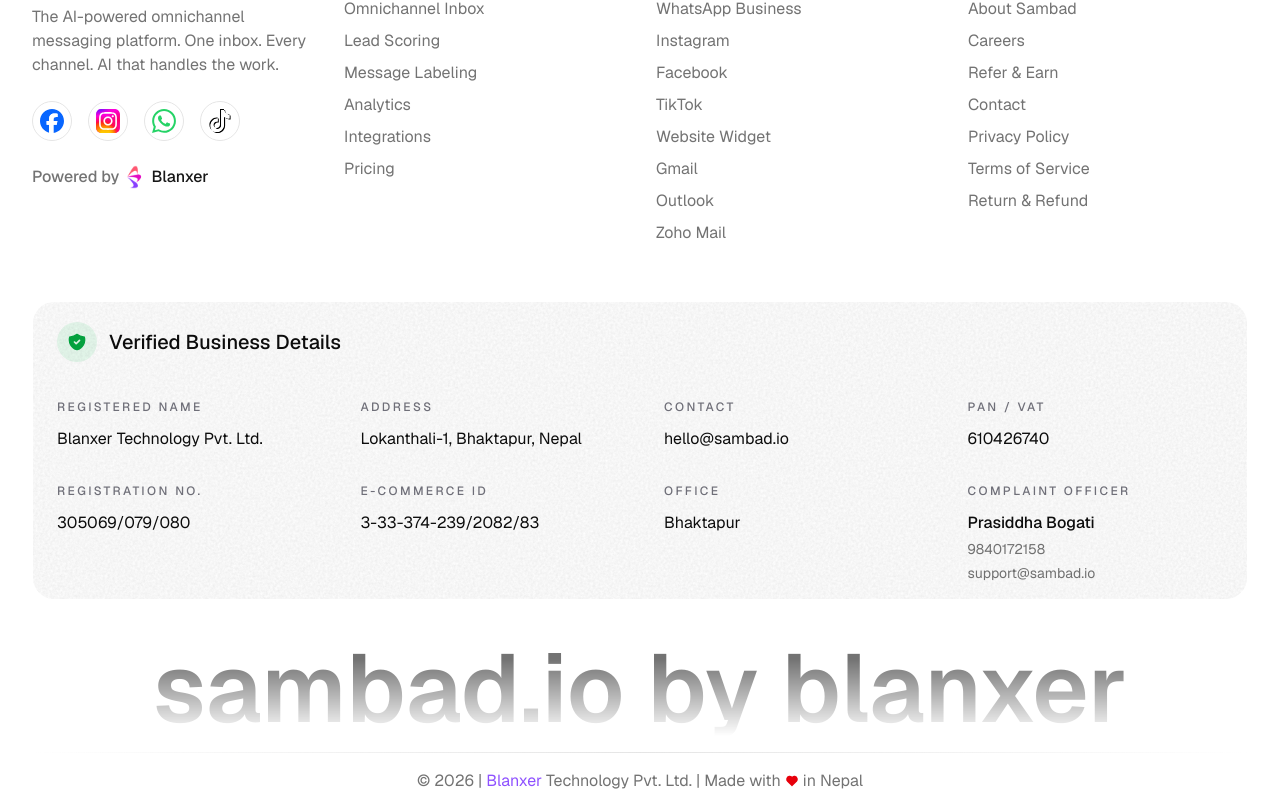
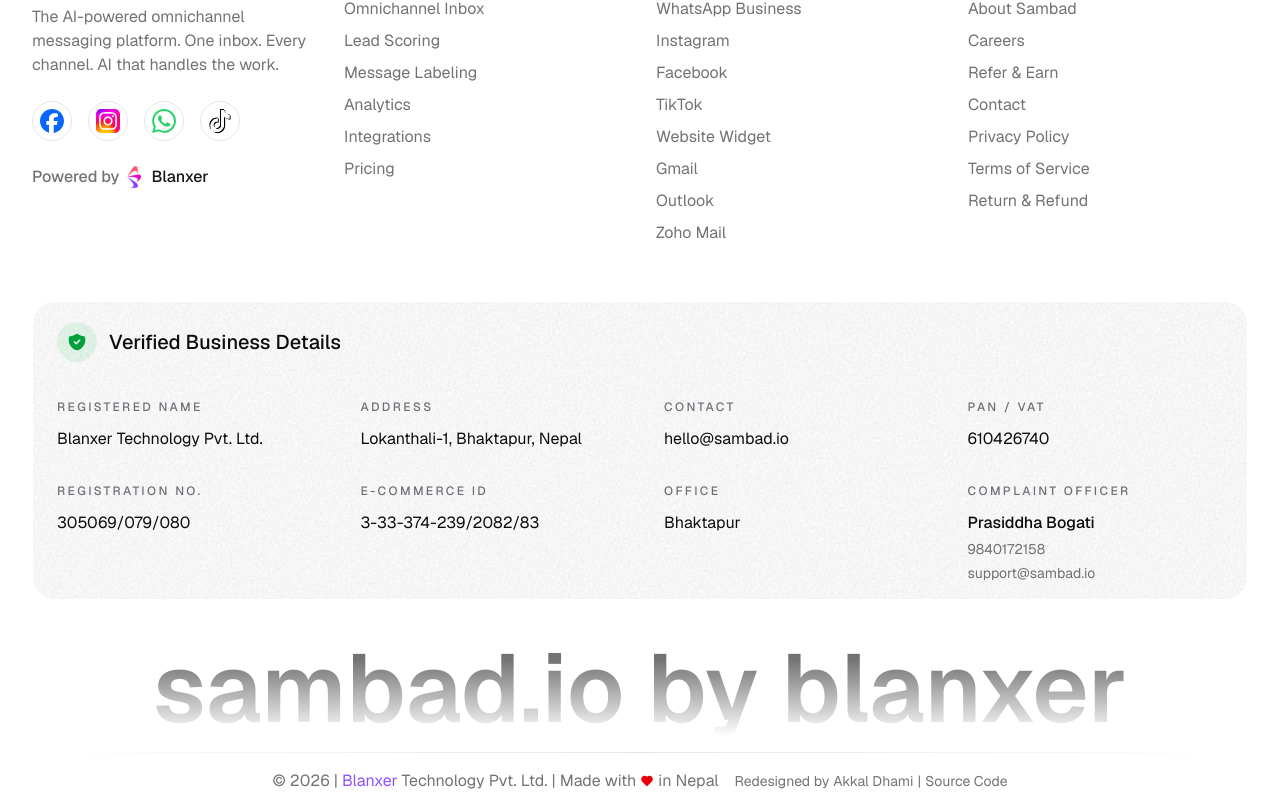
Before and after one commit to AkkalDhami/sambad-landing-page, a Next.js app: page /pricing in a window 1280 px wide. Shown: the part 2370-3179 px from the top of the page. Built offline with nearby package versions, Linux system fonts and the light colour scheme.

Commit message:
feat(footer): enhance footer with redesign credit and source code link

```diff
--- a/components/layouts/footer.tsx
+++ b/components/layouts/footer.tsx
@@ -163,8 +163,8 @@
       <VerifiedBusinessDetails />
       <FooterBrandName />
       <div className="h-px w-full bg-linear-to-r via-border" />
-      <div className="flex w-full items-center flex-wrap justify-center py-4">
-        <p className="flex items-center gap-1 flex-wrap text-base text-muted-foreground">
+      <div className="flex w-full flex-wrap items-center justify-center gap-4 py-4">
+        <p className="flex flex-wrap items-center gap-1 text-base text-muted-foreground">
           &copy; {new Date().getFullYear()} |{" "}
           <Link
             href={"https://www.blanxer.com/"}
@@ -176,6 +176,24 @@
           Technology Pvt. Ltd. | Made with{" "}
           <IconHeartFilled className="size-3.5 text-red-600" /> in Nepal
         </p>
+        <div className="flex flex-wrap items-center gap-1 text-sm text-muted-foreground">
+          Redesigned by{" "}
+          <Link
+            href={"https://www.akkal.com.np"}
+            target="_blank"
+            className="underline-offset-2 hover:underline"
+          >
+            Akkal Dhami
+          </Link>{" "}
+          {" | "}
+          <Link
+            href={"https://github.com/akkaldhami/sambad-landing-page"}
+            target="_blank"
+            className="underline-offset-2 hover:underline"
+          >
+            Source Code
+          </Link>
+        </div>
       </div>
     </footer>
   )
```
Also changed, not shown: 1 other file (tests, documents, lock files or other folders).
